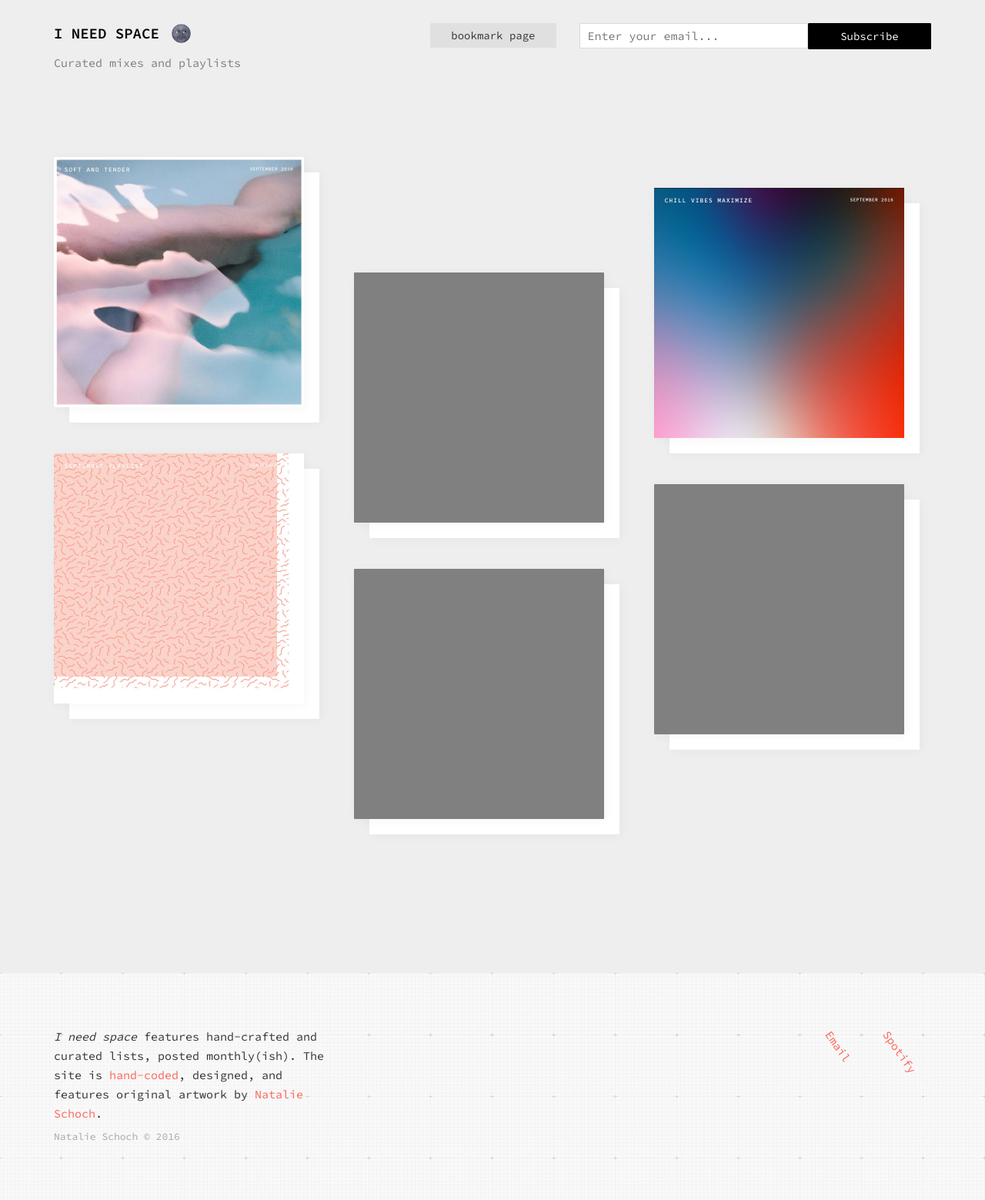
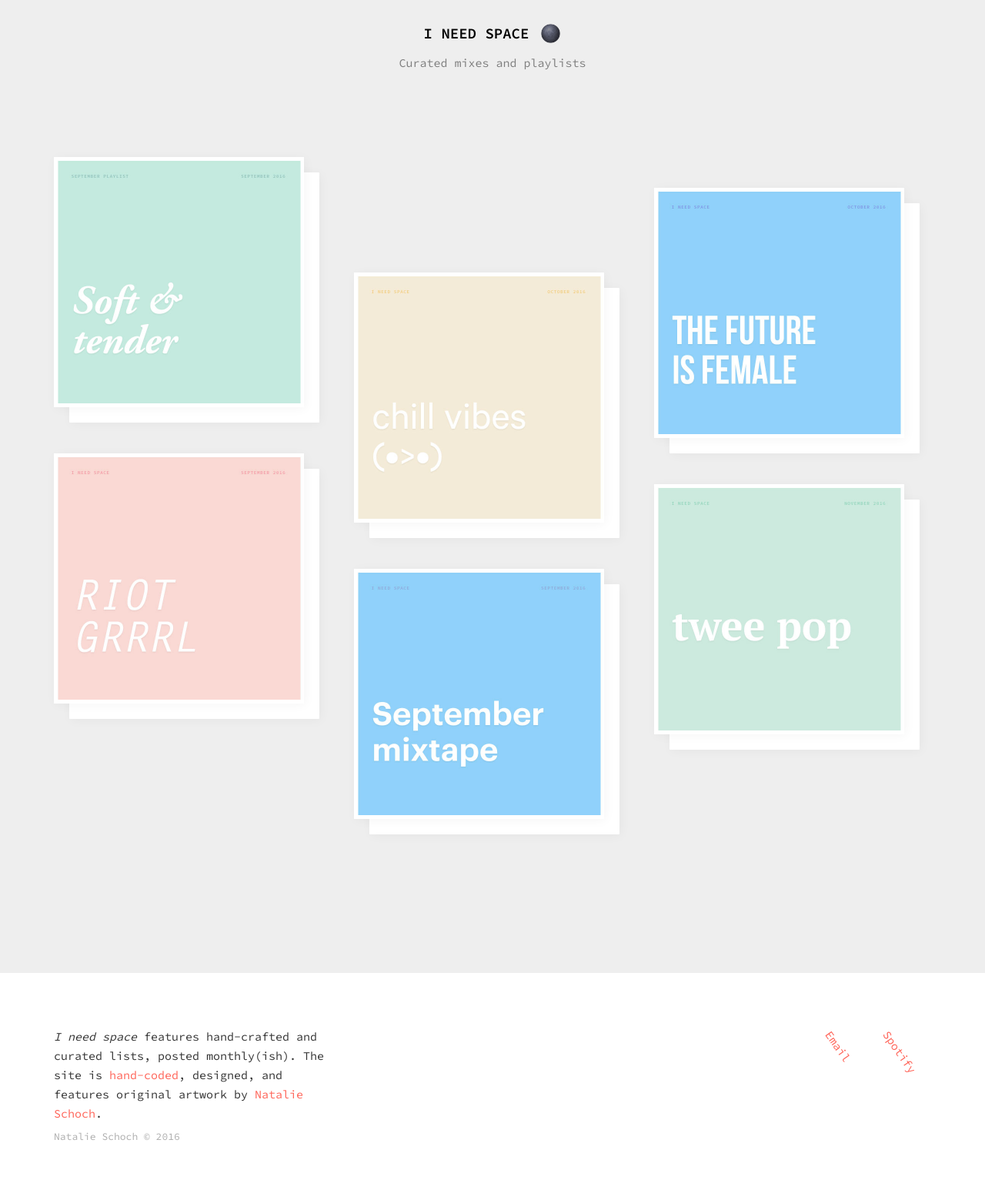
Before and after one commit to nataliefschoch/music-blog, a PHP site: page / in a window 1280 px wide. Shown: the whole page at 77% size. Run offline with PHP 8.4, Linux system fonts and the light colour scheme.

Commit message:
updated all album covers

```diff
--- a/css/style.css
+++ b/css/style.css
@@ -194,24 +194,18 @@
     margin-bottom: 20px;
     text-align: center; }
   header .moon {
-    background: url("../images/emoji-dark-moon@2x.png");
+    background: url("../images/emoji-moon-animation.gif");
     background-size: 27px;
     display: inline-block;
     height: 27px;
     width: 27px;
     vertical-align: -webkit-baseline-middle; }
-  header .moon-animation {
-    background: url("../images/emoji-moon-animation.gif");
-    background-size: 27px; }
   header p {
     margin-top: 12px;
     opacity: 0.6; }
   header input:focus {
     box-shadow: none;
     outline: none; }
-  @media (min-width: 992px) {
-    header .logo {
-      text-align: left; } }
 
 section.content {
   padding-top: 60px;
@@ -239,7 +233,6 @@
       z-index: 1; }
 
 footer {
-  background: url("../images/bg-graph-pattern@2x.jpg");
   background-color: #fff;
   background-size: 80px;
   padding: 70px 0; }
--- a/footer.php
+++ b/footer.php
@@ -25,15 +25,3 @@
 		</div>
 	</footer>
 </body>
-
-
-
-<script>
-	$(".logo").hover(
-	  function() {
-	    $('.moon').addClass('moon-animation');
-	  }, function() {
-	    $('.moon').removeClass('moon-animation');
-	  }
-	);
-</script>
--- a/header.php
+++ b/header.php
@@ -15,7 +15,7 @@
 	<header>
 		<div class='container'>
 			<div class='nav row'>
-				<div class='col-md-4'>
+				<div class='col-md-12'>
 					<div class='logo'>
 						<a href='index.php'>
 							<h1 class='caps'>
@@ -26,17 +26,6 @@
 						<p>Curated mixes and playlists</p>
 					</div>
 				</div>
-				<div class='col-md-2 col-md-offset-1 col-sm-4 text-right hidden-xs'>
-					<button class='btn btn-secondary' type="button">
-						bookmark page
-					</button>
-				</div>
-				<div class='col-md-5 col-sm-8'>
-					<form style="padding:3px;text-align:center;" action="https://tinyletter.com/ineedspace" method="post" target="popupwindow" onsubmit="window.open('https://tinyletter.com/ineedspace', 'popupwindow', 'scrollbars=yes,width=800,height=600');return true">
-					 	<input type="text" style="width:65%; float:left; height:33px; border: 1px solid #dadada" placeholder='Enter your email...' name="email" id="tlemail" />
-					 	<input type="hidden" value="1" name="embed"/><input class='btn btn-primary' style='width:35%; float:left;' type="submit" value="Subscribe" />
-	 				</form>
-				</div>
 			</div>
 		</div>
 	</header>
--- a/index.php
+++ b/index.php
@@ -15,7 +15,7 @@
 				<a href='#'>
 					<div class='album-wrapper'>
 						<div class='album'>
-							<img src='images/album-cover-sept-2016@2x.jpg'>
+							<img src='images/album-cover-riot-grrrl@2x.jpg'>
 						</div>
 						<div class='album-shadow'></div>
 					</div>
@@ -25,6 +25,8 @@
 				<a href='#'>
 					<div class='album-wrapper'>
 						<div class='album'>
+							<img src='images/album-cover-chill-vibes-maximize@2x.jpg'>
+
 						</div>
 						<div class='album-shadow'></div>
 					</div>
@@ -32,6 +34,7 @@
 				<a href='#'>
 					<div class='album-wrapper'>
 						<div class='album'>
+							<img src='images/album-cover-sept-2016@2x.jpg'>
 						</div>
 						<div class='album-shadow'></div>
 					</div>
@@ -41,14 +44,16 @@
 				<a href='playlist-chill-vibes-maximize.php'>
 					<div class='album-wrapper'>
 						<div class='album'>
-							<img src='images/album-cover-chill-vibes-maximize@2x.jpg'>
+							<img src='images/album-cover-the-future-is-female@2x.jpg'>
 						</div>
 						<div class='album-shadow'></div>
 					</div>
 				</a>
 				<a href='#'>
 					<div class='album-wrapper'>
-						<div class='album'></div>
+						<div class='album'>
+							<img src='images/album-cover-twee-pop@2x.jpg'>
+						</div>
 						<div class='album-shadow'></div>
 					</div>
 				</a>
```
Also changed, not shown: css/style.scss (+2 -9 lines), images/album-cover-chill-vibes-maximize@2x.jpg, images/album-cover-riot-grrrl@2x.jpg (added), images/album-cover-sept-2016@2x.jpg, images/album-cover-soft-tender@2x.jpg, images/album-cover-the-future-is-female@2x.jpg, images/album-cover-twee-pop@2x.jpg (added), images/album-template.jpg (deleted), images/bg-graph-pattern@2x.jpg (deleted), images/bg-graph-pattern@2x.png (deleted), images/emoji-dark-moon@2x.png (deleted), 1 other file.
